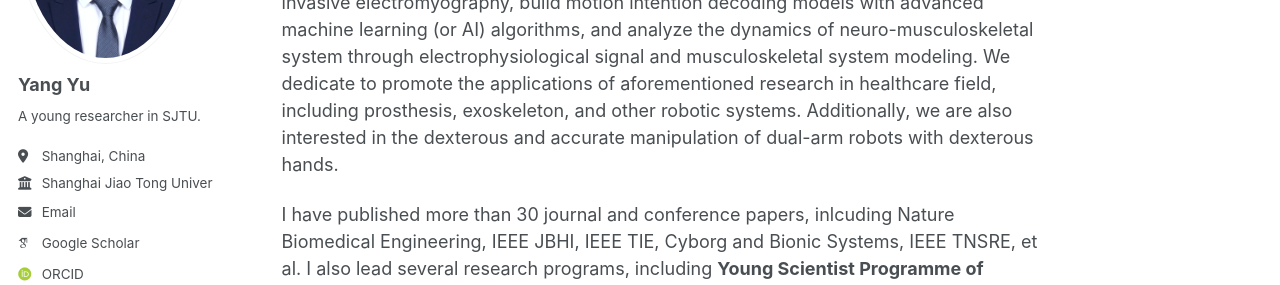
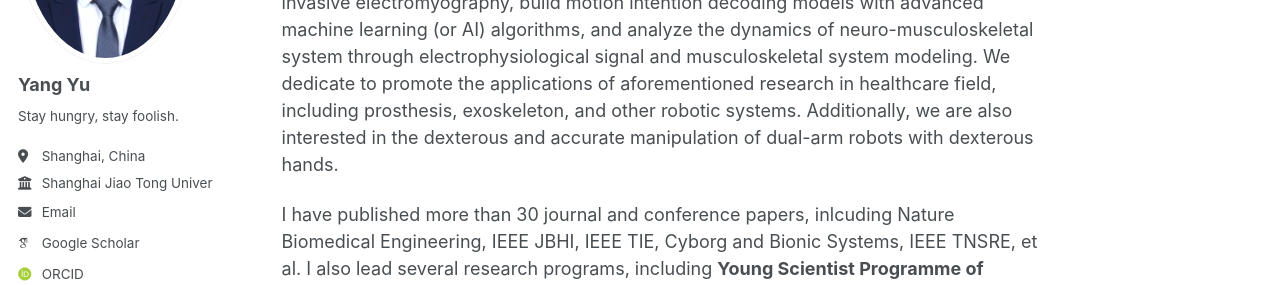
Before and after one commit to Yu-SJTUMRI/Yu-SJTUMRI.github.io, a Jekyll site: the page built from _pages/about.md, in a window 1280 px wide. Shown: the part 284-569 px from the top of the page. Built offline with Jekyll 4.4.1, drawn with Linux system fonts in a browser that asks for light colours; some web fonts are replaced; a script that is not in the unit is left out.

Commit message:
Update _config.yml

```diff
--- a/_config.yml
+++ b/_config.yml
@@ -25,7 +25,7 @@ author:
   avatar           : "profile.png"
   name             : "Yang Yu"
   pronouns         : # example: "she/her"
-  bio              : "A young researcher in SJTU."
+  bio              : "Stay hungry, stay foolish."
   location         : "Shanghai, China"
   employer         : "Shanghai Jiao Tong University"
   uri              : # URL
```
